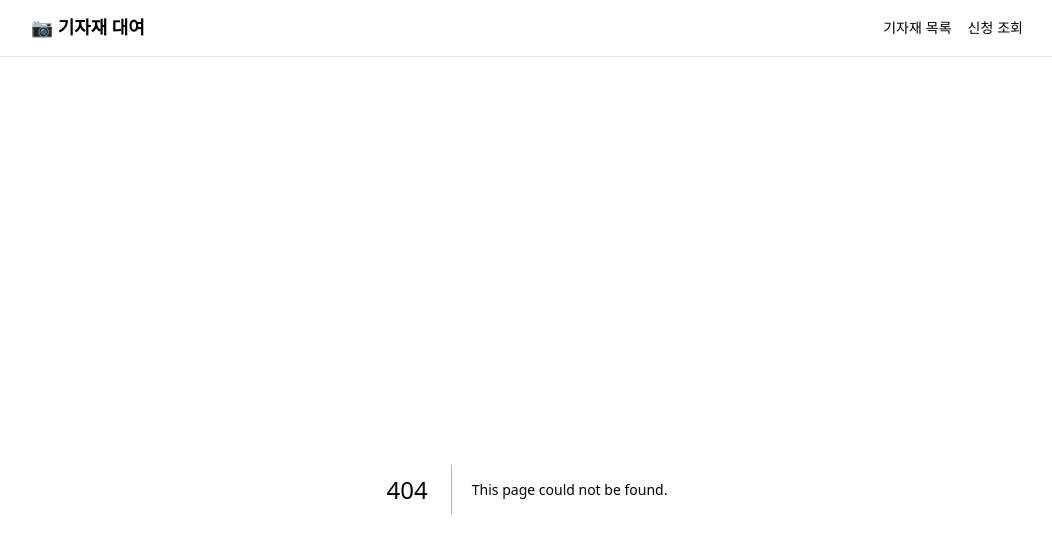
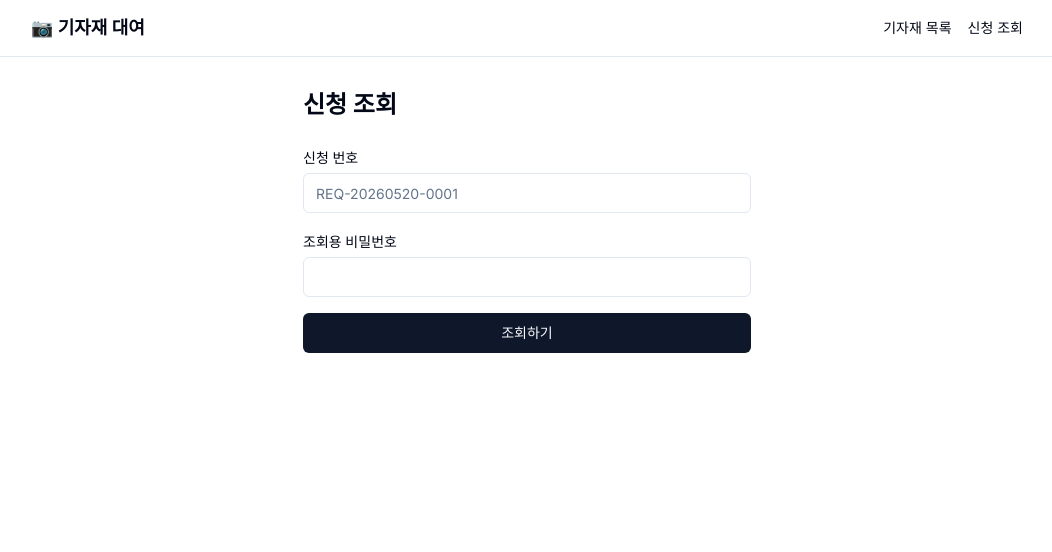
Before and after one commit to projectslime01/dept_cpv_rental, a Next.js app: page /status in a window 1280 px wide. Before the commit this address had no page. Shown: the top 552 px of the page, without its empty margins (113-1165 px from the left). Built offline with nearby package versions, Linux system fonts and the light colour scheme; no server answers.

Commit message:
feat: add status lookup page with rate limit protection

```diff
--- /dev/null
+++ b/src/app/status/page.tsx
@@ -0,0 +1,10 @@
+import { StatusLookup } from '@/components/rental/StatusLookup'
+
+export default function StatusPage() {
+  return (
+    <div className="max-w-md mx-auto">
+      <h1 className="text-2xl font-bold mb-6">신청 조회</h1>
+      <StatusLookup />
+    </div>
+  )
+}
--- /dev/null
+++ b/src/components/rental/StatusLookup.tsx
@@ -0,0 +1,76 @@
+'use client'
+
+import { useState, useTransition } from 'react'
+import { lookupRequest } from '@/app/actions/rental'
+import { Button } from '@/components/ui/button'
+import { Input } from '@/components/ui/input'
+import { Label } from '@/components/ui/label'
+import { Badge } from '@/components/ui/badge'
+import { format } from 'date-fns'
+import { ko } from 'date-fns/locale'
+
+const STATUS_LABELS: Record<string, { label: string; variant: 'default' | 'secondary' | 'destructive' | 'outline' }> = {
+  pending: { label: '승인 대기', variant: 'secondary' },
+  approved: { label: '승인됨', variant: 'default' },
+  rejected: { label: '거절됨', variant: 'destructive' },
+  returned: { label: '반납 완료', variant: 'outline' },
+}
+
+export function StatusLookup() {
+  const [isPending, startTransition] = useTransition()
+  const [error, setError] = useState<string | null>(null)
+  const [result, setResult] = useState<any | null>(null)
+
+  function handleSubmit(formData: FormData) {
+    setError(null)
+    setResult(null)
+    startTransition(async () => {
+      const res = await lookupRequest(formData)
+      if (res.success) {
+        setResult(res.data)
+      } else {
+        setError(res.error + (res.remainingAttempts != null ? ` (남은 시도: ${res.remainingAttempts}회)` : ''))
+      }
+    })
+  }
+
+  const fmt = (d: Date) => format(new Date(d), 'yyyy.MM.dd HH:mm', { locale: ko })
+
+  return (
+    <div className="space-y-6">
+      <form action={handleSubmit} className="space-y-4">
+        <div className="space-y-1">
+          <Label htmlFor="requestNumber">신청 번호</Label>
+          <Input id="requestNumber" name="requestNumber" placeholder="REQ-20260520-0001" required />
+        </div>
+        <div className="space-y-1">
+          <Label htmlFor="password">조회용 비밀번호</Label>
+          <Input id="password" name="password" type="password" required />
+        </div>
+        {error && <p className="text-red-500 text-sm">{error}</p>}
+        <Button type="submit" className="w-full" disabled={isPending}>
+          {isPending ? '조회 중...' : '조회하기'}
+        </Button>
+      </form>
+
+      {result && (
+        <div className="border rounded-lg p-4 space-y-3">
+          <div className="flex items-center justify-between">
+            <span className="font-mono text-sm text-muted-foreground">{result.requestNumber}</span>
+            <Badge variant={STATUS_LABELS[result.status]?.variant ?? 'secondary'}>
+              {STATUS_LABELS[result.status]?.label ?? result.status}
+            </Badge>
+          </div>
+          <div className="text-sm space-y-1">
+            <p><span className="font-medium">기자재:</span> {result.equipmentName} × {result.quantity}개</p>
+            <p><span className="font-medium">대여 기간:</span> {fmt(result.startAt)} ~ {fmt(result.endAt)}</p>
+            <p><span className="font-medium">신청일:</span> {fmt(result.createdAt)}</p>
+            {result.adminNote && (
+              <p><span className="font-medium">관리자 메모:</span> {result.adminNote}</p>
+            )}
+          </div>
+        </div>
+      )}
+    </div>
+  )
+}
```
